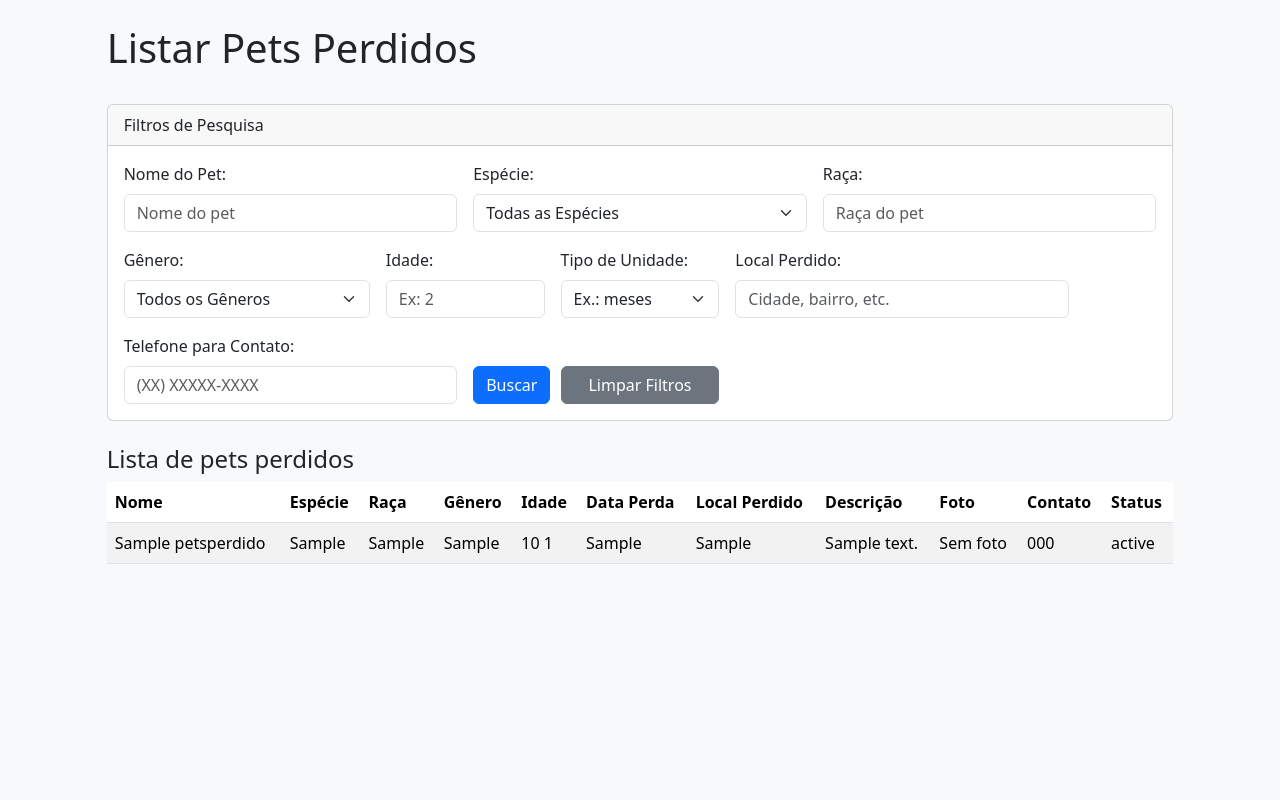
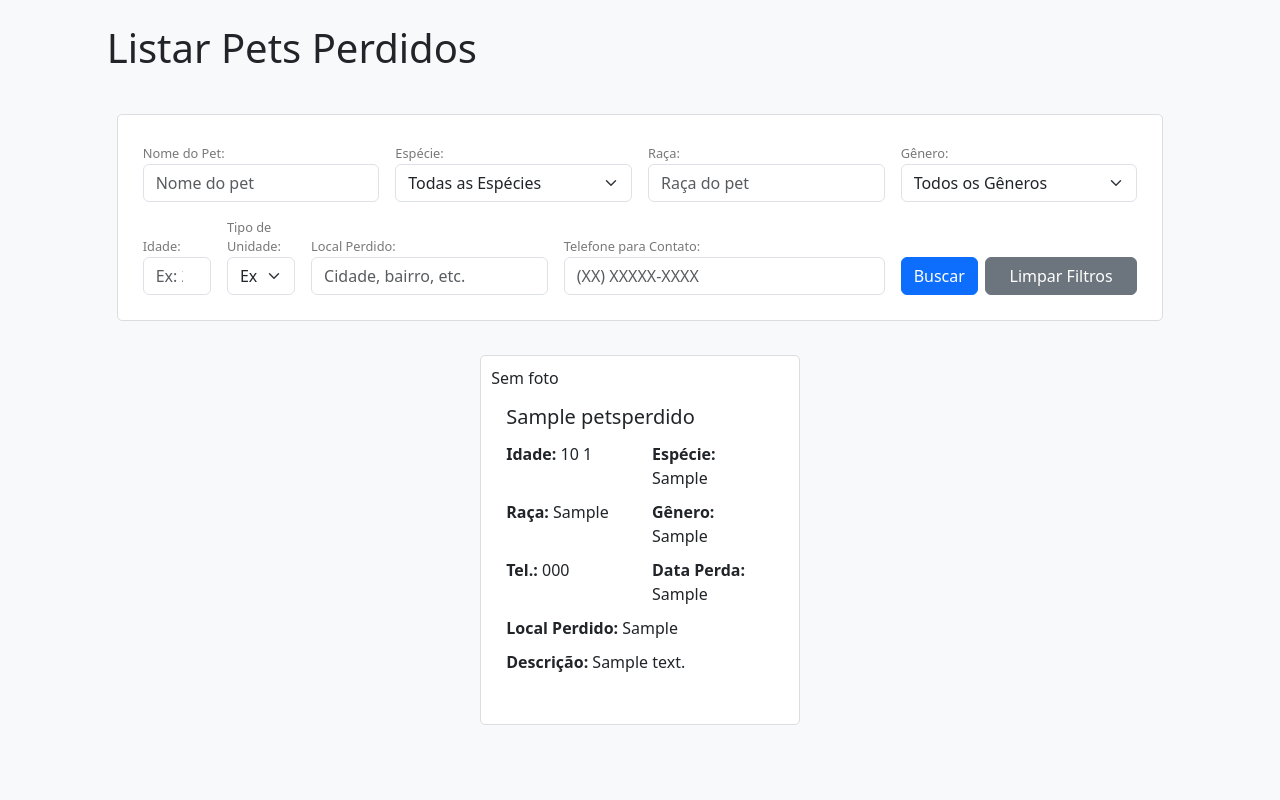
Before and after one commit to tais1804/acheipet_git, a PHP site: page /acheipet_git/listar_pet_perdido.php in a window 1280 px wide. Shown: the part 88-888 px from the top of the page. Run offline with PHP 8.4, Linux system fonts and the light colour scheme; the visitor is signed in with stand-in values (Sample User, id 1); tables that the repository leaves empty or names only in its code hold one stand-in row (values such as "Sample post"); grey boxes marked "Sample" are stand-in pictures; some libraries are stand-ins or nearby versions.

Commit message:
ajuste de layout página de pets perdidos

```diff
--- a/css/estilo-achei-pet.css
+++ b/css/estilo-achei-pet.css
@@ -1,9 +1,9 @@
-
-html, body {
+html,
+body {
   height: 100%;
 }
 
-body{
+body {
   background: #f8f9fa !important;
 }
 
@@ -13,21 +13,33 @@ body{
   height: 100%;
 }
 
-.h1, .h2, .h3, .h4, .h5, .h6, h1, h2, h3, h4, h5, h6 {
+.h1,
+.h2,
+.h3,
+.h4,
+.h5,
+.h6,
+h1,
+h2,
+h3,
+h4,
+h5,
+h6 {
   margin-top: 0 !important;
-    margin-bottom: .5rem !important;
+  margin-bottom: 0.5rem !important;
   font-weight: 500 !important;
   line-height: 1.2 !important;
   color: var(--bs-heading-color) !important;
 }
 
-.h5, h5 {
+.h5,
+h5 {
   font-size: 1.25rem !important;
 }
 
 .card-img-achei {
   max-width: 100%;
-    height: 188px !important;
+  height: 299px !important;
 }
 
 .img-home {
@@ -41,11 +53,11 @@ body{
 }
 
 .m-auto {
-    margin:auto !important;
+  margin: auto !important;
 }
 
 .d-flex {
-    display:flex !important;
+  display: flex !important;
 }
 
 .align-items-center {
@@ -59,7 +71,7 @@ body{
 .img-inicial {
   min-height: 100% !important;
   max-height: 100% !important;
-    max-WIDTH: 100% !important;
+  max-width: 100% !important;
   float: inline-start;
   margin-top: -147px !important;
   display: block !important;
@@ -70,7 +82,7 @@ body{
   position: relative;
   background-color: #ffffff;
 }
-.img-inicial img{
+.img-inicial img {
   object-fit: scale-down;
   width: 100% !important;
   height: auto !important;
@@ -89,6 +101,6 @@ body{
   right: 109px !important;
 }
 
-#webcrumbs{
+#webcrumbs {
   background-color: transparent !important;
 }
--- a/listar_pet_perdido.php
+++ b/listar_pet_perdido.php
@@ -104,23 +104,74 @@ try {
 
 <!DOCTYPE html>
 <html>
+
 <head>
     <meta charset="UTF-8" />
     <meta name="viewport" content="width=device-width, initial-scale=1.0" />
     <title>Achei pet</title>
     <link rel="icon" type="image/png" sizes="16x16" href="images/favicons/favicon-16x16.png">
+    <link href="https://cdn.jsdelivr.net/npm/bootstrap@5.3.6/dist/css/bootstrap.min.css" rel="stylesheet"
+        xintegrity="sha384-4Q6Gf2aSP4eDXB8Miphtr37CMZZQ5oXLH2yaXMJ2w8e2ZtHTl7GptT4jmndRuHDT" crossorigin="anonymous">
+    <link rel="stylesheet" type="text/css" href="css/estilo-achei-pet.css">
     <style>
     @import url(https://fonts.googleapis.com/css2?family=Lato&display=swap);
     @import url(https://fonts.googleapis.com/css2?family=Open+Sans&display=swap);
+
     img.fotopet {
         max-width: 100px !important;
         height: auto;
     }
+
+    .card {
+        margin: 10px;
+        padding: 10px;
+        border: 1px solid #ddd;
+        border-radius: 5px;
+    }
+
+    .card img {
+        max-width: 100%;
+
+    }
+
+    .card-body {
+        padding: 15px;
+    }
+
+    .card-title {
+        font-size: 1.25rem;
+        margin-bottom: 10px;
+    }
+
+    .card-text {
+        margin-bottom: 10px;
+    }
+
+    label.form-label {
+        margin-bottom: 0;
+        font-size: 0.8rem;
+        color: #787878;
+    }
+
+    .title {
+        margin-left: 11px;
+    }
+
+    .card-img-achei {
+        max-width: 100%;
+        height: 299px !important;
+        object-fit: cover;
+        /* Para garantir que a imagem preencha o espaço sem distorcer */
+    }
+
+    .card-pet-perdido div {
+        margin: 5px 0 5px 0;
+    }
     </style>
 
-    <link href="https://cdn.jsdelivr.net/npm/bootstrap@5.3.6/dist/css/bootstrap.min.css" rel="stylesheet" xintegrity="sha384-4Q6Gf2aSP4eDXB8Miphtr37CMZZQ5oXLH2yaXMJ2w8e2ZtHTl7GptT4jmndRuHDT" crossorigin="anonymous">
-    <link rel="stylesheet" type="text/css" href="css/estilo-achei-pet.css">
+
 </head>
+
 <body>
     <div id="webcrumbs">
         <div class="relative w-full min-h-screen">
@@ -128,69 +179,80 @@ try {
 
             <div id="webcrumbs">
                 <div class="relative col-lg-10 mx-auto min-h-screen">
-                    <br/>
+                    <br />
                     <h1 class="h1">Listar Pets Perdidos</h1>
-                    <br/>
+                    <br />
 
                     <div class="card mb-4">
-                        <div class="card-header">
-                            Filtros de Pesquisa
-                        </div>
                         <div class="card-body">
                             <form method="GET" action="listar_pet_perdido.php">
                                 <div class="row g-3 align-items-end">
-                                    <div class="col-md-4 form-group">
+                                    <div class="col-md-3 form-group">
                                         <label for="nome" class="form-label">Nome do Pet:</label>
-                                        <input type="text" class="form-control" id="nome" name="nome" value="<?php echo htmlspecialchars($filtro_nome); ?>" placeholder="Nome do pet">
+                                        <input type="text" class="form-control" id="nome" name="nome"
+                                            value="<?php echo htmlspecialchars($filtro_nome); ?>"
+                                            placeholder="Nome do pet">
                                     </div>
-                                    <div class="col-md-4">
+                                    <div class="col-md-3">
                                         <label for="especie" class="form-label">Espécie:</label>
                                         <select class="form-select" id="especie" name="especie">
                                             <option value="">Todas as Espécies</option>
                                             <?php foreach ($especies_disponiveis as $especie): ?>
-                                                <option value="<?php echo htmlspecialchars($especie); ?>" <?php echo ($filtro_especie == $especie) ? 'selected' : ''; ?>>
+                                            <option value="<?php echo htmlspecialchars($especie); ?>"
+                                                <?php echo ($filtro_especie == $especie) ? 'selected' : ''; ?>>
                                                 <?php echo htmlspecialchars($especie); ?>
                                             </option>
                                             <?php endforeach; ?>
                                         </select>
                                     </div>
-                                    <div class="col-md-4">
+                                    <div class="col-md-3">
                                         <label for="raca" class="form-label">Raça:</label>
-                                        <input type="text" class="form-control" id="raca" name="raca" value="<?php echo htmlspecialchars($filtro_raca); ?>" placeholder="Raça do pet">
+                                        <input type="text" class="form-control" id="raca" name="raca"
+                                            value="<?php echo htmlspecialchars($filtro_raca); ?>"
+                                            placeholder="Raça do pet">
                                     </div>
                                     <div class="col-md-3">
                                         <label for="genero" class="form-label">Gênero:</label>
                                         <select class="form-select" id="genero" name="genero">
                                             <option value="">Todos os Gêneros</option>
                                             <?php foreach ($generos_disponiveis as $genero): ?>
-                                                <option value="<?php echo htmlspecialchars($genero); ?>" <?php echo ($filtro_genero == $genero) ? 'selected' : ''; ?>>
+                                            <option value="<?php echo htmlspecialchars($genero); ?>"
+                                                <?php echo ($filtro_genero == $genero) ? 'selected' : ''; ?>>
                                                 <?php echo htmlspecialchars($genero); ?>
                                             </option>
                                             <?php endforeach; ?>
                                         </select>
                                     </div>
-                                    <div class="col-md-2">
+                                    <div class="col-md-1">
                                         <label for="idade_valor" class="form-label">Idade:</label>
-                                        <input type="number" class="form-control" id="idade_valor" name="idade_valor" value="<?php echo htmlspecialchars($filtro_idade_valor); ?>" placeholder="Ex: 2">
+                                        <input type="number" class="form-control" id="idade_valor" name="idade_valor"
+                                            value="<?php echo htmlspecialchars($filtro_idade_valor); ?>"
+                                            placeholder="Ex: 2">
                                     </div>
-                                    <div class="col-md-2">
+                                    <div class="col-md-1">
                                         <label for="idade_unidade" class="form-label">Tipo de Unidade:</label>
                                         <select class="form-select" id="idade_unidade" name="idade_unidade">
                                             <option value="">Ex.: meses</option>
                                             <?php foreach ($unidades_idade as $unidade): ?>
-                                                <option value="<?php echo htmlspecialchars($unidade); ?>" <?php echo ($filtro_idade_unidade == $unidade) ? 'selected' : ''; ?>>
+                                            <option value="<?php echo htmlspecialchars($unidade); ?>"
+                                                <?php echo ($filtro_idade_unidade == $unidade) ? 'selected' : ''; ?>>
                                                 <?php echo htmlspecialchars($unidade); ?>
                                             </option>
                                             <?php endforeach; ?>
                                         </select>
                                     </div>
-                                    <div class="col-md-4">
+                                    <div class="col-md-3">
                                         <label for="local_perdido" class="form-label">Local Perdido:</label>
-                                        <input type="text" class="form-control" id="local_perdido" name="local_perdido" value="<?php echo htmlspecialchars($filtro_local); ?>" placeholder="Cidade, bairro, etc.">
+                                        <input type="text" class="form-control" id="local_perdido" name="local_perdido"
+                                            value="<?php echo htmlspecialchars($filtro_local); ?>"
+                                            placeholder="Cidade, bairro, etc.">
                                     </div>
                                     <div class="col-md-4">
                                         <label for="telefone_contato" class="form-label">Telefone para Contato:</label>
-                                        <input type="text" class="form-control" id="telefone_contato" name="telefone_contato" value="<?php echo htmlspecialchars($filtro_telefone_contato); ?>" placeholder="(XX) XXXXX-XXXX">
+                                        <input type="text" class="form-control" id="telefone_contato"
+                                            name="telefone_contato"
+                                            value="<?php echo htmlspecialchars($filtro_telefone_contato); ?>"
+                                            placeholder="(XX) XXXXX-XXXX">
                                     </div>
                                     <div class="col-1 d-grid">
                                         <button type="submit" name="buscar" class="btn btn-primary">Buscar</button>
@@ -202,59 +264,65 @@ try {
                             </form>
                         </div>
                     </div>
+                    <!-- NOVO - CARDS PARA LISTAR PETS PERDIDOS -->
+                    <?php if (count($petsPerdidos) > 0): ?>
+                    <div id="listarpet">
+                        <div class="row justify-content-md-center">
 
-                    <h1 class="h4 title">Lista de pets perdidos</h1>
-                    <div id="listarpet">
-                        <?php if (count($petsPerdidos) > 0): ?>
-                            <table class="table table-hover table-striped">
-                                <thead>
-                                    <tr>
-                                        <th>Nome</th>
-                                        <th>Espécie</th>
-                                        <th>Raça</th>
-                                        <th>Gênero</th>
-                                        <th>Idade</th>
-                                        <th>Data Perda</th>
-                                        <th>Local Perdido</th>
-                                        <th>Descrição</th>
-                                        <th>Foto</th>
-                                        <th>Contato</th>
-                                        <th>Status</th>
-                                    </tr>
-                                </thead>
-                                <tbody>
                             <?php foreach ($petsPerdidos as $pet_perdido): ?>
-                                        <tr>
-                                            <td class="align-middle"><?php echo htmlspecialchars($pet_perdido["nome"]); ?></td>
-                                            <td class="align-middle"><?php echo htmlspecialchars($pet_perdido["especie"]); ?></td>
-                                            <td class="align-middle"><?php echo htmlspecialchars($pet_perdido["raca"]); ?></td>
-                                            <td class="align-middle"><?php echo htmlspecialchars($pet_perdido["genero"]); ?></td>
-                                            <td class="align-middle">
-                                                <?php echo htmlspecialchars($pet_perdido["idade_valor"]) . " " . htmlspecialchars($pet_perdido["idade_unidade"]); ?>
-                                            </td>
-                                            <td class="align-middle"><?php echo htmlspecialchars($pet_perdido["data_perda"]); ?></td>
-                                            <td class="align-middle"><?php echo htmlspecialchars($pet_perdido["local_perdido"]); ?></td>
-                                            <td class="align-middle"><?php echo htmlspecialchars($pet_perdido["descricao"]); ?></td>
-                                            <td class="align-middle">
+                            <div class="col-md-4 col-sm-6 mb-4">
+                                <div class="card h-100">
                                     <?php
                                                 $caminho_foto = $pet_perdido["foto"];
                                                 if (file_exists($caminho_foto) && !empty($caminho_foto)) {
-                                                    echo "<img class='fotopet' src='" . htmlspecialchars($caminho_foto) . "' alt='Foto do Pet Perdido'>";
+                                                    echo "<img style='height: 299px' class='card-img-top card-img-achei object-fit-contain border rounded' src='" . htmlspecialchars($caminho_foto) . "' alt='Foto do Pet Perdido'>";
                                                 } else {
                                                     echo "Sem foto";
                                                 }
                                                 ?>
-                                            </td>
-                                            <td class="align-middle"><?php echo htmlspecialchars($pet_perdido["telefone_contato"]); ?></td>
-                                            <td class="align-middle"><?php echo htmlspecialchars($pet_perdido["status_perda"]); ?></td>
-                                        </tr>
+                                    <div class="card-body d-flex flex-column">
+                                        <h5 class="card-title"><?php echo htmlspecialchars($pet_perdido["nome"]); ?>
+                                        </h5>
+                                        <div class="row card-pet-perdido">
+                                            <div class="col-md-6">
+                                                <b>Idade:
+                                                </b><?php echo htmlspecialchars($pet_perdido["idade_valor"]) . " " . htmlspecialchars($pet_perdido["idade_unidade"]); ?>
+                                            </div>
+                                            <div class="col-md-6">
+                                                <b>Espécie: </b>
+                                                <?php echo htmlspecialchars($pet_perdido["especie"]); ?>
+                                            </div>
+                                            <div class="col-md-6">
+                                                <b>Raça: </b> <?php echo htmlspecialchars($pet_perdido["raca"]); ?>
+                                            </div>
+                                            <div class="col-md-6">
+                                                <b>Gênero: </b> <?php echo htmlspecialchars($pet_perdido["genero"]); ?>
+                                            </div>
+                                            <div class="col-md-6"><b>Tel.: </b>
+                                                <?php echo htmlspecialchars($pet_perdido["telefone_contato"]); ?>
+                                            </div>
+                                            <div class="col-md-6"><b>Data Perda: </b>
+                                                <?php echo htmlspecialchars($pet_perdido["data_perda"]); ?>
+                                            </div>
+                                            <div class="col-md-12"><b>Local Perdido: </b>
+                                                <?php echo htmlspecialchars($pet_perdido["local_perdido"]); ?>
+                                            </div>
+                                            <div class="col-md-12"><b>Descrição: </b>
+                                                <?php echo htmlspecialchars($pet_perdido["descricao"]); ?>
+                                            </div>
+                                        </div>
+                                    </div>
+                                </div>
+                            </div>
                             <?php endforeach; ?>
-                                </tbody>
-                            </table>
                             <?php else: ?>
                             <p class="alert alert-info">Nenhum pet perdido encontrado com os filtros aplicados.</p>
                             <?php endif; ?>
                         </div>
+                    </div>
+                    <!-- FIM NOVO -->
+
+
                 </div>
             </div>
         </div>
@@ -330,19 +398,45 @@ try {
                     }
                 },
                 fontSize: {
-                        xs: ["12px", { lineHeight: "19.200000000000003px" }],
-                        sm: ["14px", { lineHeight: "21px" }],
-                        base: ["16px", { lineHeight: "25.6px" }],
-                        lg: ["18px", { lineHeight: "27px" }],
-                        xl: ["20px", { lineHeight: "28px" }],
-                        "2xl": ["24px", { lineHeight: "31.200000000000003px" }],
-                        "3xl": ["30px", { lineHeight: "36px" }],
-                        "4xl": ["36px", { lineHeight: "41.4px" }],
-                        "5xl": ["48px", { lineHeight: "52.800000000000004px" }],
-                        "6xl": ["60px", { lineHeight: "66px" }],
-                        "7xl": ["72px", { lineHeight: "75.60000000000001px" }],
-                        "8xl": ["96px", { lineHeight: "100.80000000000001px" }],
-                        "9xl": ["128px", { lineHeight: "134.4px" }]
+                    xs: ["12px", {
+                        lineHeight: "19.200000000000003px"
+                    }],
+                    sm: ["14px", {
+                        lineHeight: "21px"
+                    }],
+                    base: ["16px", {
+                        lineHeight: "25.6px"
+                    }],
+                    lg: ["18px", {
+                        lineHeight: "27px"
+                    }],
+                    xl: ["20px", {
+                        lineHeight: "28px"
+                    }],
+                    "2xl": ["24px", {
+                        lineHeight: "31.200000000000003px"
+                    }],
+                    "3xl": ["30px", {
+                        lineHeight: "36px"
+                    }],
+                    "4xl": ["36px", {
+                        lineHeight: "41.4px"
+                    }],
+                    "5xl": ["48px", {
+                        lineHeight: "52.800000000000004px"
+                    }],
+                    "6xl": ["60px", {
+                        lineHeight: "66px"
+                    }],
+                    "7xl": ["72px", {
+                        lineHeight: "75.60000000000001px"
+                    }],
+                    "8xl": ["96px", {
+                        lineHeight: "100.80000000000001px"
+                    }],
+                    "9xl": ["128px", {
+                        lineHeight: "134.4px"
+                    }]
                 },
                 borderRadius: {
                     none: "0px",
@@ -398,6 +492,9 @@ try {
         }
     }
     </script>
-    <script src="https://cdn.jsdelivr.net/npm/bootstrap@5.3.6/dist/js/bootstrap.bundle.min.js" xintegrity="sha384-j1CDi7MgGQ12Z7Qab0qlWQ/Qqz24Gc6BM0thvEMVjHnfYGF0rmFCozFSxQBxwHKO" crossorigin="anonymous"></script>
+    <script src="https://cdn.jsdelivr.net/npm/bootstrap@5.3.6/dist/js/bootstrap.bundle.min.js"
+        xintegrity="sha384-j1CDi7MgGQ12Z7Qab0qlWQ/Qqz24Gc6BM0thvEMVjHnfYGF0rmFCozFSxQBxwHKO" crossorigin="anonymous">
+    </script>
 </body>
+
 </html>
```
Also changed, not shown: uploads/pet_perdido_6841f70fb5497.jpg (added). Lines whose indentation alone changed are shown as unchanged.
